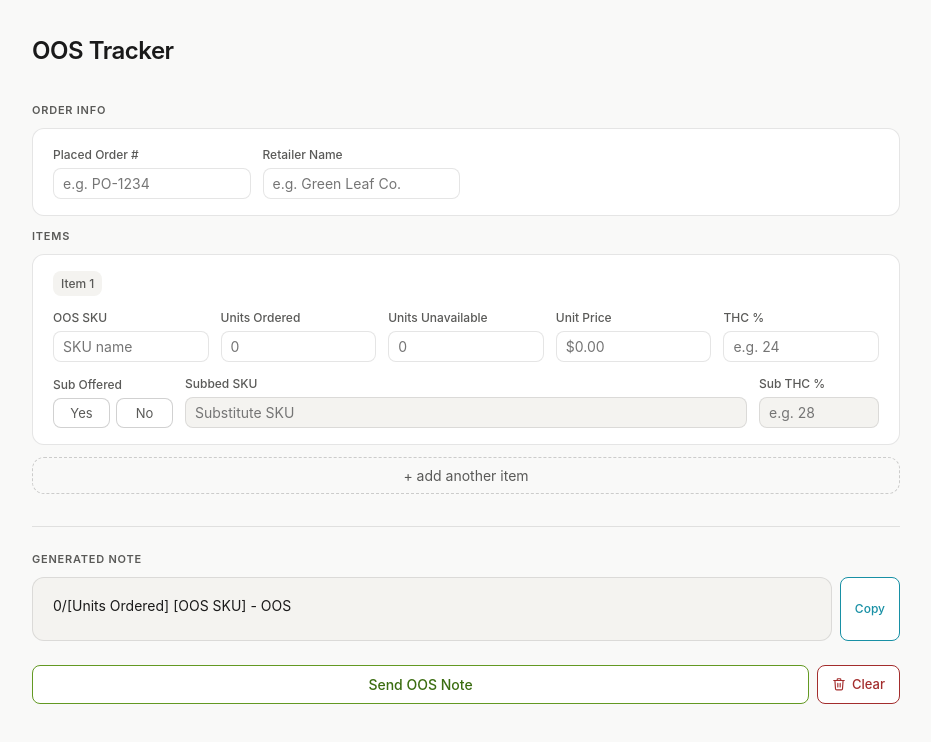
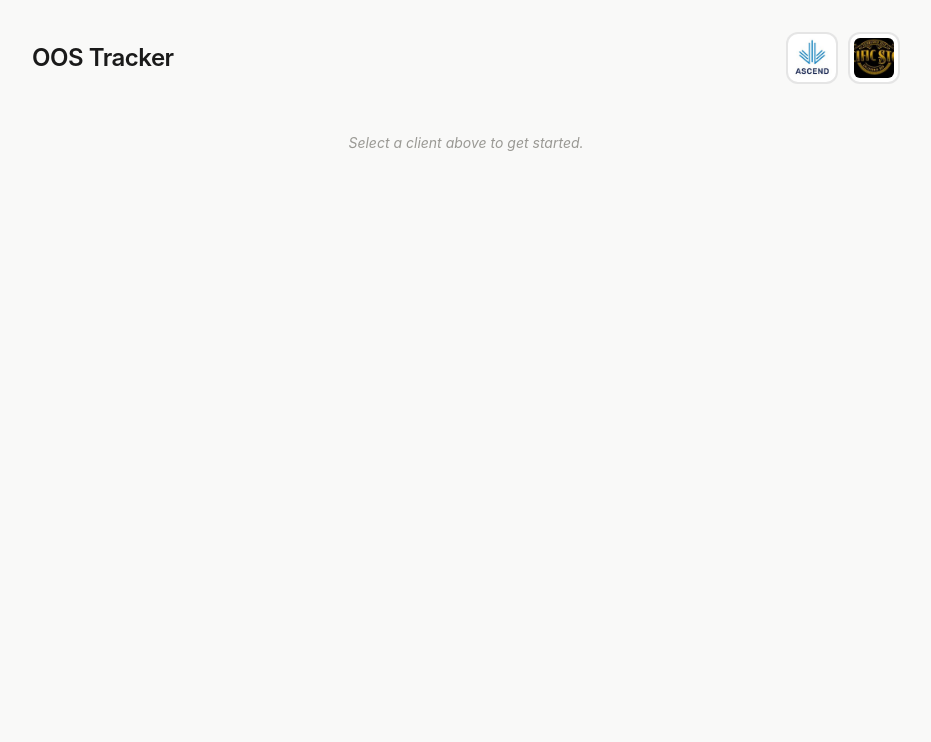
Before and after one commit to rovac24/oos_tracker, a Next.js app: page / in a window 1280 px wide. Shown: the top 742 px of the page, without its empty margins (174-1105 px from the left). Built offline with nearby package versions, Linux system fonts and the light colour scheme.

Commit message:
add PacStone

```diff
--- a/src/app/page.module.css
+++ b/src/app/page.module.css
@@ -6,7 +6,11 @@
 }
 
 .header {
+  display: flex;
+  align-items: center;
+  justify-content: space-between;
   margin-bottom: 2rem;
+  gap: 1rem;
 }
 
 .title {
@@ -14,10 +18,126 @@
   font-weight: 600;
   color: var(--text);
   letter-spacing: -0.02em;
+  white-space: nowrap;
 }
 
-.subtitle {
+.clientButtons {
+  display: flex;
+  gap: 10px;
+  align-items: center;
+}
+
+.clientBtn {
+  width: 52px;
+  height: 52px;
+  border-radius: var(--radius-lg);
+  border: 2px solid var(--border);
+  background: var(--surface);
+  cursor: pointer;
+  padding: 4px;
+  transition: border-color 0.15s, box-shadow 0.15s;
+  display: flex;
+  align-items: center;
+  justify-content: center;
+  overflow: hidden;
+}
+
+.clientBtn:hover {
+  border-color: var(--border-md);
+}
+
+.clientBtnActive {
+  border-color: var(--success-border);
+  box-shadow: 0 0 0 3px var(--success-bg);
+}
+
+.clientIcon {
+  width: 100%;
+  height: 100%;
+  object-fit: contain;
+  border-radius: 6px;
+}
+
+.hint {
+  font-size: 14px;
+  color: var(--text-3);
+  text-align: center;
+  margin-top: 3rem;
+  font-style: italic;
+}
+
+.modalOverlay {
+  position: fixed;
+  inset: 0;
+  background: rgba(0, 0, 0, 0.45);
+  display: flex;
+  align-items: center;
+  justify-content: center;
+  z-index: 100;
+  padding: 1rem;
+}
+
+.modal {
+  background: var(--surface);
+  border: 0.5px solid var(--border-md);
+  border-radius: var(--radius-lg);
+  padding: 1.5rem;
+  max-width: 360px;
+  width: 100%;
+}
+
+.modalTitle {
+  font-size: 16px;
+  font-weight: 600;
+  color: var(--text);
+  margin-bottom: 8px;
+}
+
+.modalBody {
   font-size: 14px;
   color: var(--text-2);
-  margin-top: 4px;
+  line-height: 1.6;
+  margin-bottom: 1.25rem;
 }
+
+.modalBody strong {
+  color: var(--text);
+  font-weight: 600;
+}
+
+.modalActions {
+  display: flex;
+  gap: 8px;
+}
+
+.modalCancel {
+  flex: 1;
+  padding: 9px 12px;
+  background: var(--surface-2);
+  border: 0.5px solid var(--border-md);
+  border-radius: var(--radius-md);
+  font-size: 13px;
+  font-weight: 500;
+  font-family: inherit;
+  color: var(--text-2);
+  cursor: pointer;
+  transition: background 0.15s;
+}
+
+.modalCancel:hover { background: var(--border); }
+
+.modalConfirm {
+  flex: 1;
+  padding: 9px 12px;
+  background: var(--surface);
+  border: 0.5px solid var(--success-border);
+  border-radius: var(--radius-md);
+  font-size: 13px;
+  font-weight: 500;
+  font-family: inherit;
+  color: var(--success-text);
+  cursor: pointer;
+  transition: background 0.15s;
+}
+
+.modalConfirm:hover { background: var(--success-bg); }
--- a/src/app/page.tsx
+++ b/src/app/page.tsx
@@ -1,14 +1,79 @@
+'use client'
+
+import { useState } from 'react'
 import OOSForm from '@/components/OOSForm'
+import { CLIENTS } from '@/lib/config'
 import styles from './page.module.css'
 
 export default function Home() {
+  const [selectedClient, setSelectedClient] = useState<string | null>(null)
+  const [pendingClient, setPendingClient] = useState<string | null>(null)
+
+  const client = CLIENTS.find(c => c.id === selectedClient) ?? null
+  const pending = CLIENTS.find(c => c.id === pendingClient) ?? null
+  const current = CLIENTS.find(c => c.id === selectedClient) ?? null
+
+  const handleClientClick = (id: string) => {
+    if (id === selectedClient) return
+    if (selectedClient === null) {
+      setSelectedClient(id)
+    } else {
+      setPendingClient(id)
+    }
+  }
+
+  const confirmSwitch = () => {
+    if (pendingClient) {
+      setSelectedClient(pendingClient)
+      setPendingClient(null)
+    }
+  }
+
+  const cancelSwitch = () => setPendingClient(null)
+
   return (
     <main className={styles.main}>
+      {pendingClient && (
+        <div className={styles.modalOverlay} onClick={cancelSwitch}>
+          <div className={styles.modal} onClick={e => e.stopPropagation()}>
+            <h2 className={styles.modalTitle}>Switch client?</h2>
+            <p className={styles.modalBody}>
+              You're about to switch from <strong>{current?.name}</strong> to <strong>{pending?.name}</strong>.
+              Are you sure you want to change the destination spreadsheet?
+            </p>
+            <div className={styles.modalActions}>
+              <button className={styles.modalCancel} onClick={cancelSwitch}>Stay on {current?.name}</button>
+              <button className={styles.modalConfirm} onClick={confirmSwitch}>Switch to {pending?.name}</button>
+            </div>
+          </div>
+        </div>
+      )}
+
       <header className={styles.header}>
         <h1 className={styles.title}>OOS Tracker</h1>
-        <p className={styles.subtitle}></p>
+        <div className={styles.clientButtons}>
+          {CLIENTS.map(c => (
+            <button
+              key={c.id}
+              className={`${styles.clientBtn} ${selectedClient === c.id ? styles.clientBtnActive : ''}`}
+              onClick={() => handleClientClick(c.id)}
+              title={c.name}
+            >
+              <img src={c.icon} alt={c.name} className={styles.clientIcon} />
+            </button>
+          ))}
+        </div>
       </header>
-      <OOSForm />
+
+      {!client && (
+        <p className={styles.hint}>Select a client above to get started.</p>
+      )}
+
+      {CLIENTS.map(c => (
+        <div key={c.id} style={{ display: selectedClient === c.id ? 'block' : 'none' }}>
+          <OOSForm scriptUrl={c.scriptUrl} clientName={c.name} pacificStone={c.pacificStone} />
+        </div>
+      ))}
     </main>
   )
 }
--- a/src/components/OOSForm.tsx
+++ b/src/components/OOSForm.tsx
@@ -2,8 +2,7 @@
 
 import { useState, useEffect, useCallback } from 'react'
 import { OrderItem, OrderData } from '@/lib/types'
-import { buildFullNote, parsePrice } from '@/lib/noteBuilder'
-import { SCRIPT_URL } from '@/lib/config'
+import { buildFullNote, parsePrice, toTitleCase } from '@/lib/noteBuilder'
 import ItemRow from './ItemRow'
 import NoteOutput from './NoteOutput'
 import styles from './OOSForm.module.css'
@@ -16,9 +15,12 @@ function createItem(): OrderItem {
   }
 }
 
-function formatDate(d: Date): string {
+function formatDate(d: Date, pacificStone: boolean): string {
   const mm = String(d.getMonth() + 1).padStart(2, '0')
   const dd = String(d.getDate()).padStart(2, '0')
+  if (pacificStone) {
+    return `${d.getMonth() + 1}/${dd}/${d.getFullYear()}`
+  }
   const yy = String(d.getFullYear()).slice(-2)
   return `${mm}.${dd}.${yy}`
 }
@@ -37,7 +39,9 @@ interface ItemErrors {
   subbedSku?: string
 }
 
-export default function OOSForm() {
+interface Props { scriptUrl: string; clientName: string; pacificStone: boolean }
+
+export default function OOSForm({ scriptUrl, clientName, pacificStone }: Props) {
   const [order, setOrder] = useState<OrderData>({
     placedOrder: '',
     retailerName: '',
@@ -59,7 +63,6 @@ export default function OOSForm() {
       ...prev,
       items: prev.items.map(item => item.id === id ? { ...item, ...patch } : item),
     }))
-    // Clear item errors as user types
     setErrors(prev => {
       const itemIndex = prev.items ? Object.keys(prev.items).find(
         k => order.items[parseInt(k)]?.id === id
@@ -113,15 +116,12 @@ export default function OOSForm() {
       if (!item.unitsOrdered.toString().trim()) { ie.unitsOrdered = 'Required'; missing.push(`Units Ordered${label}`) }
       if (!item.unitsUnavailable.toString().trim()) { ie.unitsUnavailable = 'Required'; missing.push(`Units Unavailable${label}`) }
       if (!item.unitPrice.toString().trim()) { ie.unitPrice = 'Required'; missing.push(`Unit Price${label}`) }
-      // Sub Offered must be selected
       if (item.subOffered === null) { ie.subbedSku = 'Please select Yes or No'; missing.push(`Sub Offered${label}`) }
-      // If Yes, Subbed SKU required
       if (item.subOffered === 'yes' && !item.subbedSku.trim()) { ie.subbedSku = 'Required'; missing.push(`Subbed SKU${label}`) }
       if (Object.keys(ie).length > 0) itemErrors[idx] = ie
     })
 
     if (Object.keys(itemErrors).length > 0) newErrors.items = itemErrors
-
     setErrors(newErrors)
 
     if (missing.length > 0) {
@@ -136,31 +136,39 @@ export default function OOSForm() {
     if (!validate()) return
     setSending(true)
 
-    const orderDate = formatDate(new Date())
+    const orderDate = formatDate(new Date(), pacificStone)
     const payload = {
       orderDate,
-      placedOrder: order.placedOrder,
-      retailerName: order.retailerName,
+      placedOrder: toTitleCase(order.placedOrder),
+      retailerName: toTitleCase(order.retailerName),
       note,
       items: order.items.map(item => {
         const unitsUnavailable = parseFloat(item.unitsUnavailable) || 0
         const unitPrice = parsePrice(item.unitPrice)
         const total = (unitsUnavailable * unitPrice).toFixed(2)
+        const isNo = item.subOffered === 'no'
+        const isYes = item.subOffered === 'yes'
+
         return {
-          oosSku:           item.oosSku,
-          unitsOrdered:     item.unitsOrdered,
+          oosSku: toTitleCase(item.oosSku),
+          unitsOrdered: item.unitsOrdered,
           unitsUnavailable: item.unitsUnavailable,
-          unitPrice:        `$${unitPrice.toFixed(2)}`,
-          total:            `$${total}`,
-          subOffered:       item.subOffered === 'yes' ? 'Yes' : 'No',
-          subAccepted:      item.subOffered === 'yes' ? 'Pending' : 'No',
-          subbedSku:        item.subbedSku,
+          unitPrice: `$${unitPrice.toFixed(2)}`,
+          total: `$${total}`,
+          subOffered: isYes ? 'Yes' : 'No',
+          subAccepted: isYes ? 'Pending' : 'No',
+          // Ascend: subbedSku always gets the value (including "No suitable subs" message)
+          // Pacific Stone: subbedSku only gets value on Yes; No goes to notes field
+          subbedSku: isYes
+            ? toTitleCase(item.subbedSku)
+            : pacificStone ? '' : toTitleCase(item.subbedSku),
+          notes: pacificStone && isNo ? toTitleCase(item.subbedSku) : '',
         }
       }),
     }
 
     try {
-      await fetch(SCRIPT_URL, {
+      await fetch(scriptUrl, {
         method: 'POST',
         mode: 'no-cors',
         headers: { 'Content-Type': 'application/json' },
@@ -243,8 +251,7 @@ export default function OOSForm() {
         <hr className={styles.divider} />
 
         <p className={styles.sectionLabel}>Generated note</p>
-
-      <NoteOutput note={note} />
+        <NoteOutput note={note} />
 
         {status && (
           <div className={`${styles.statusMsg} ${styles[status.type]}`}>
@@ -258,10 +265,10 @@ export default function OOSForm() {
           </button>
           <button className={styles.clearBtn} onClick={resetForm} title="Clear everything">
             <svg width="14" height="14" viewBox="0 0 24 24" fill="none" stroke="currentColor" strokeWidth="2" strokeLinecap="round" strokeLinejoin="round">
-              <polyline points="3 6 5 6 21 6"/>
-              <path d="M19 6l-1 14a2 2 0 0 1-2 2H8a2 2 0 0 1-2-2L5 6"/>
-              <path d="M10 11v6M14 11v6"/>
-              <path d="M9 6V4a1 1 0 0 1 1-1h4a1 1 0 0 1 1 1v2"/>
+              <polyline points="3 6 5 6 21 6" />
+              <path d="M19 6l-1 14a2 2 0 0 1-2 2H8a2 2 0 0 1-2-2L5 6" />
+              <path d="M10 11v6M14 11v6" />
+              <path d="M9 6V4a1 1 0 0 1 1-1h4a1 1 0 0 1 1 1v2" />
             </svg>
             Clear
           </button>
--- a/src/lib/config.ts
+++ b/src/lib/config.ts
@@ -1,2 +1,16 @@
-// Paste your Apps Script Web App URL here after deploying
-export const SCRIPT_URL = 'https://script.google.com/macros/s/AKfycbyfAazOBYGAVdlR-6HFfUExdldyGlf84LDT2SHErgwJuTTvQiI97QLZMztNJkSI-JRH/exec'
+export const CLIENTS = [
+  {
+    id: 'ascend',
+    name: 'Ascend',
+    icon: '/ascend-icon.png',
+    scriptUrl: 'https://script.google.com/macros/s/AKfycbyfAazOBYGAVdlR-6HFfUExdldyGlf84LDT2SHErgwJuTTvQiI97QLZMztNJkSI-JRH/exec',
+    pacificStone: false,
+  },
+  {
+    id: 'pacific-stone',
+    name: 'Pacific Stone',
+    icon: '/pacific-stone-icon.png',
+    scriptUrl: 'https://script.google.com/macros/s/AKfycbyfGrCVOoexOFsztlcN9yazmbAuGfxrB6HWSiva0N5noeXHYr5yu_NRhjrOatiVBYsX/exec',
+    pacificStone: true,
+  },
+]
--- a/src/lib/noteBuilder.ts
+++ b/src/lib/noteBuilder.ts
@@ -1,4 +1,11 @@
 import { OrderItem } from './types'
+
+export function toTitleCase(str: string): string {
+  if (!str) return ''
+  return str
+    .toLowerCase()
+    .replace(/(?:^|\s|[-/])[a-z]/g, c => c.toUpperCase())
+}
 
 export function pct(val: string): string {
   const s = (val || '').trim()
@@ -6,21 +13,18 @@ export function pct(val: string): string {
   return s.endsWith('%') ? s : s + '%'
 }
 
-// Strip leading $ and parse as float
 export function parsePrice(val: string): number {
   return parseFloat((val || '').replace(/^\$/, '').trim()) || 0
 }
 
 export function buildItemNote(item: OrderItem): string {
-  const oosSku    = item.oosSku    || '[OOS SKU]'
+  const oosSku    = toTitleCase(item.oosSku)    || '[OOS SKU]'
   const thcStr    = pct(item.thc)
   const uO        = item.unitsOrdered     !== '' ? parseFloat(item.unitsOrdered)     : null
   const uU        = item.unitsUnavailable !== '' ? parseFloat(item.unitsUnavailable) : null
-  const subbed    = item.subbedSku || '[Subbed SKU]'
+  const subbed    = toTitleCase(item.subbedSku) || '[Subbed SKU]'
   const subThcStr = pct(item.subThc)
-
-  // Only append "at X%" if THC was entered
-  const atThc = thcStr ? ` at ${thcStr}` : ''
+  const atThc     = thcStr ? ` at ${thcStr}` : ''
 
   let line1 = ''
   if (uO !== null && uU !== null) {
--- a/src/lib/types.ts
+++ b/src/lib/types.ts
@@ -8,6 +8,7 @@ export interface OrderItem {
   subbedSku: string
   subThc: string
   subOffered: 'yes' | 'no' | null
+  notes?: string;
 }
 
 export interface OrderData {
```
Also changed, not shown: public/ascend-icon.png (added), public/pacific-stone-icon.png (added).
